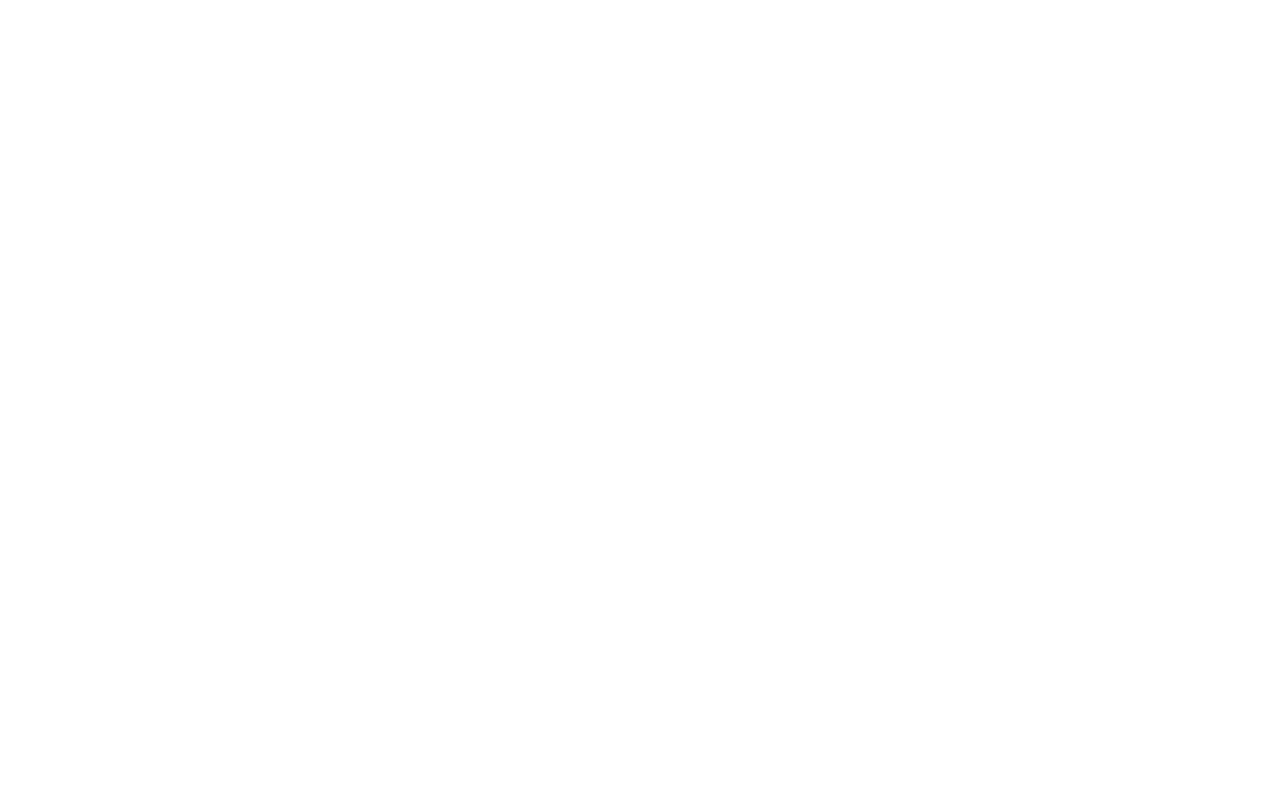
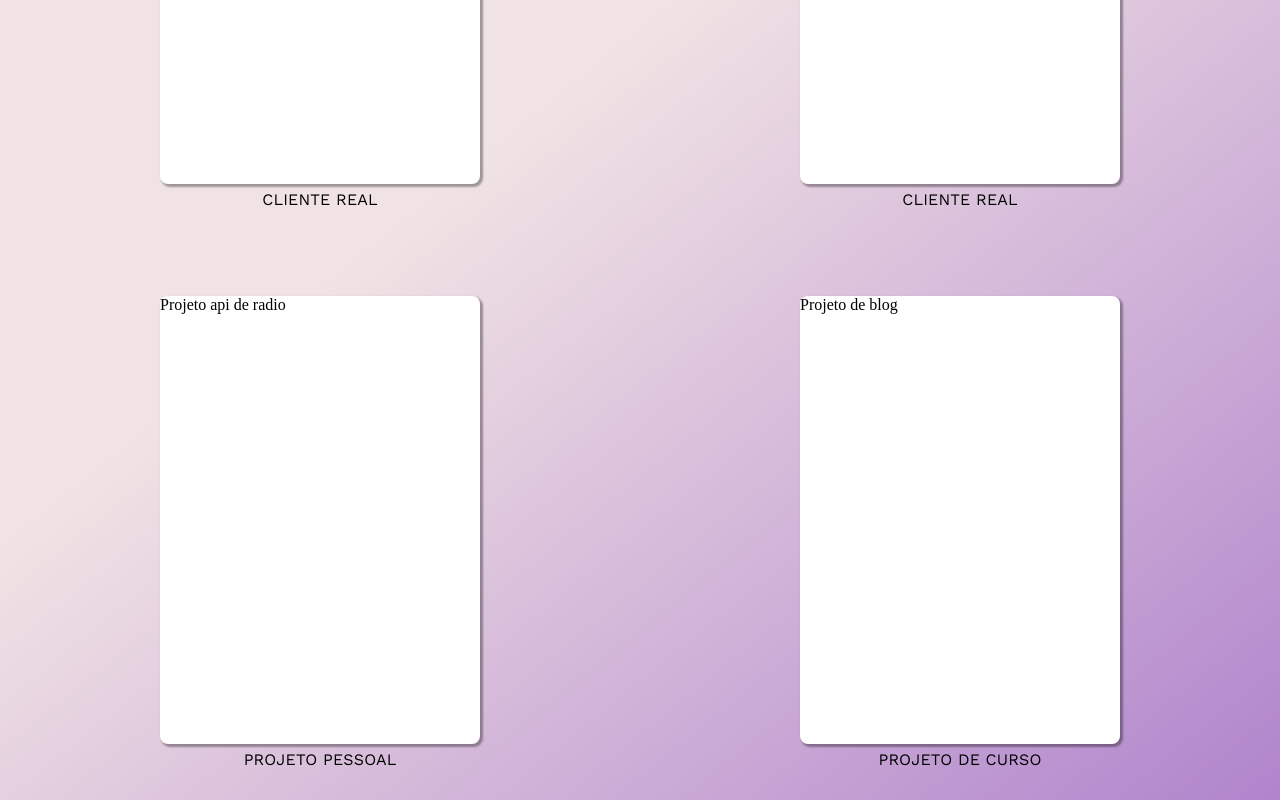
Before and after one commit to caiquedegaspari/portfolio, a React (Create React App) app: page / in a window 1280 px wide. Shown: the part 1120-1920 px from the top of the page. Before the commit the page ends 800 px from the top, so only its background shows below. Built offline with nearby package versions, Linux system fonts and the light colour scheme.

Commit message:
feat: start card component

```diff
--- a/src/Pages/Home/index.tsx
+++ b/src/Pages/Home/index.tsx
@@ -1,11 +1,39 @@
 import React from 'react';
 import { Grid } from '@mui/material';
 import { Presentation } from '../../components/title';
+import { theme } from '../../styles/theme';
+import { Card } from '../../components/card';
 
 export function Home() {
 	return (
 		<Grid container xs={12}>
-			<Presentation />
+			<Grid item xs={12}>
+				<Presentation />
+			</Grid>
+			<Grid
+				container
+				xs={12}
+				height="140vh"
+				bgcolor={theme.palette.background.default}
+				sx={{
+					background: `linear-gradient(141deg, ${theme.palette.background.default} 40%, ${theme.palette.primary.light} )`,
+				}}
+				alignItems="center"
+				justifyContent="center"
+			>
+				<Grid item xs={6} height="40%">
+					<Card description="Projeto de caminhão" title="Cliente Real" />
+				</Grid>
+				<Grid item xs={6} height="40%">
+					<Card description="Projeto de saúde" title="Cliente Real" />
+				</Grid>
+				<Grid item xs={6} height="40%">
+					<Card description="Projeto api de radio" title="Projeto pessoal" />
+				</Grid>
+				<Grid item xs={6} height="40%">
+					<Card description="Projeto de blog" title="Projeto de curso" />
+				</Grid>
+			</Grid>
 		</Grid>
 	);
 }
--- /dev/null
+++ b/src/components/card/index.tsx
@@ -0,0 +1,35 @@
+import { Box, Typography } from '@mui/material';
+import React from 'react';
+import { theme } from '../../styles/theme';
+
+interface CardProps {
+	title: string;
+	description: string;
+	imgUrl?: string;
+}
+
+export function Card({ description, title }: CardProps) {
+	return (
+		<>
+			<Box
+				marginLeft="auto"
+				marginRight="auto"
+				width="50%"
+				height="100%"
+				sx={{ background: theme.palette.text.primary }}
+				borderRadius="8px"
+				boxShadow="2px 2px 2px 1px rgba(0, 0, 0, 0.342)"
+			>
+				{description}
+			</Box>
+			<Typography
+				textTransform="uppercase"
+				fontFamily="Work Sans"
+				lineHeight={2}
+				textAlign="center"
+			>
+				{title}
+			</Typography>
+		</>
+	);
+}
```
